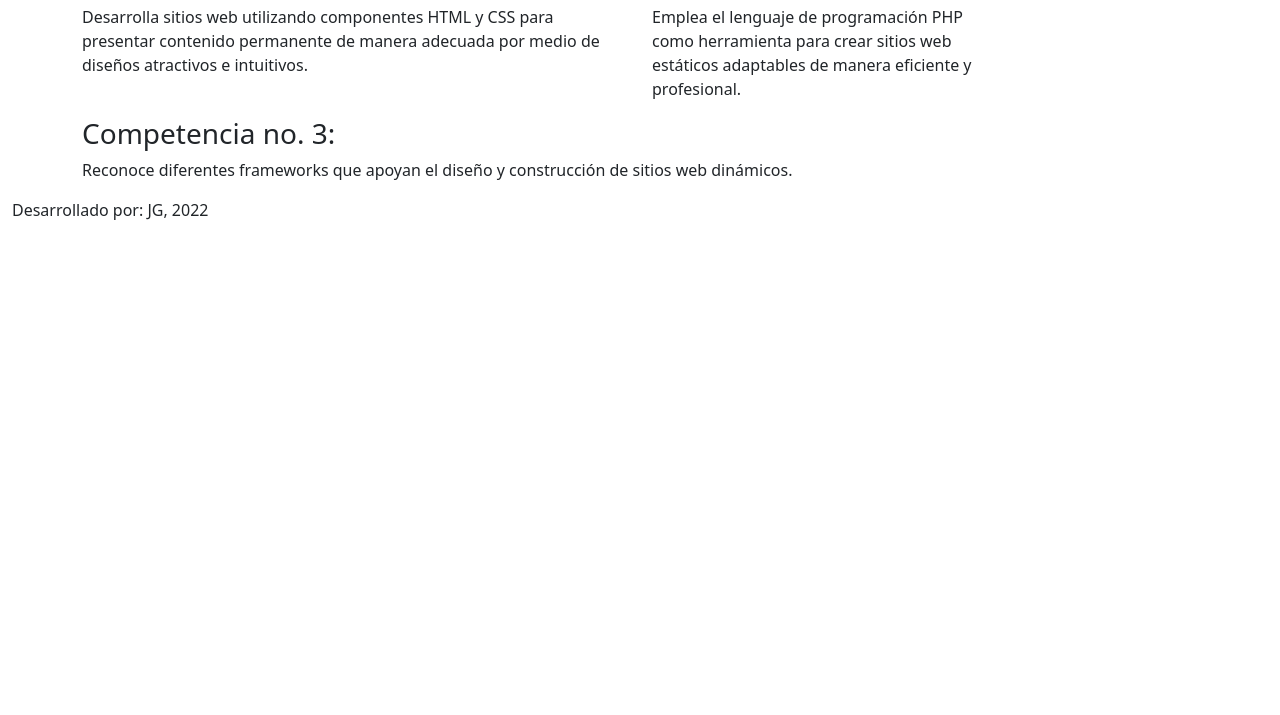
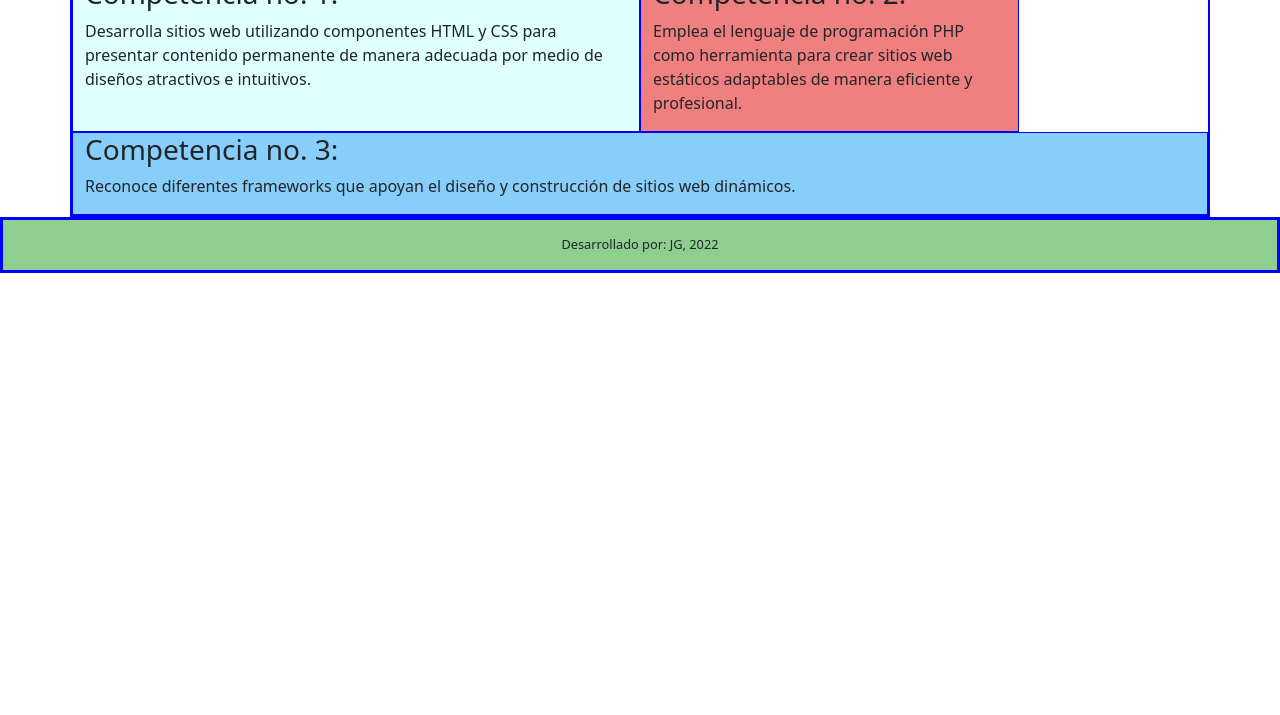
Before and after one commit to ArchilaRetana10/Ejemplo-boostrap, a plain HTML site: page index.html in a window 1280 px wide. Shown: the part 85-800 px from the top of the page. Drawn offline with nearby package versions, Linux system fonts and the light colour scheme; files that its build step writes are made by us from their sources.

Commit message:
Update index.html

```diff
--- a/index.html
+++ b/index.html
@@ -4,7 +4,7 @@
   <meta charset="UTF-8">
   <meta http-equiv="X-UA-Compatible" content="IE=edge">
   <meta name="viewport" content="width=device-width, initial-scale=1.0">
-  <link rel="stylesheet" href="style/estilos.css">
+  <link rel="stylesheet" href="css/style.css">
 
   <title>Boostrap</title>
   <link href="https://cdn.jsdelivr.net/npm/bootstrap@5.3.7/dist/css/bootstrap.min.css" rel="stylesheet" integrity="sha384-LN+7fdVzj6u52u30Kp6M/trliBMCMKTyK833zpbD+pXdCLuTusPj697FH4R/5mcr" crossorigin="anonymous">
```
